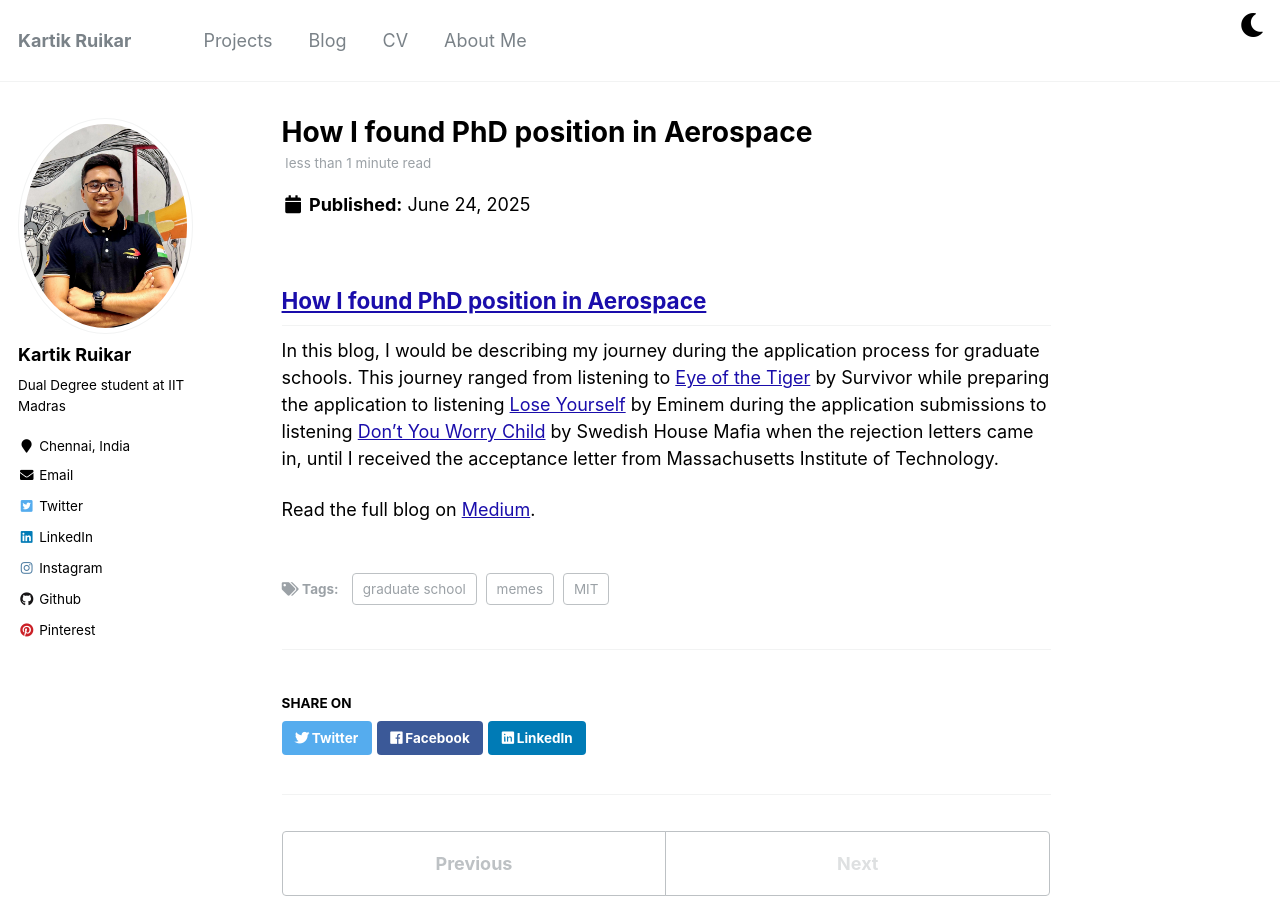
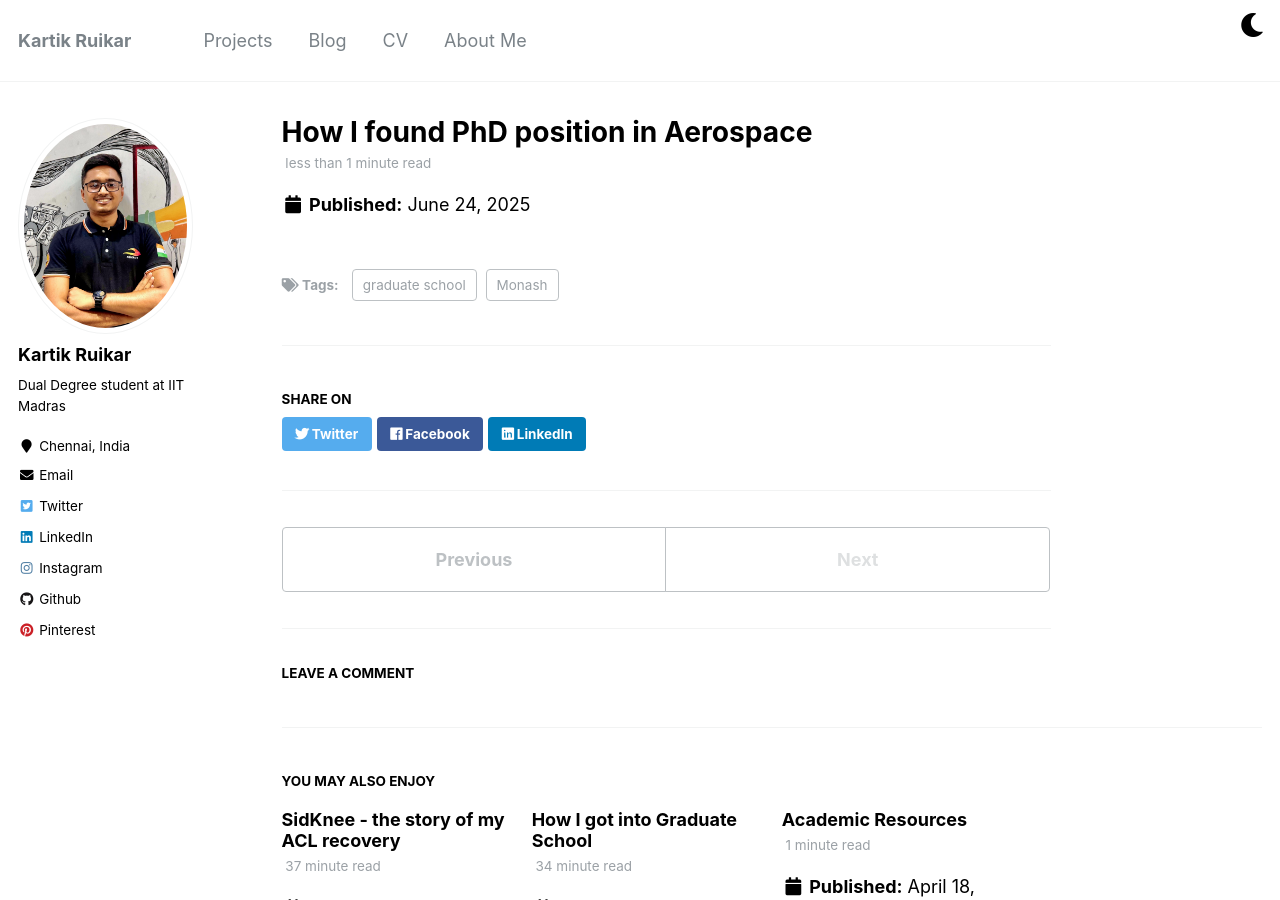
Before and after one commit to Kartik2605/Kartik2605.github.io, a Jekyll site: the page built from _posts/2025-06-24-grad_school.md, in a window 1280 px wide and 900 px high. Built offline with Jekyll 4.4.1, drawn with Linux system fonts in a browser that asks for light colours; comment, search, counter and statistics services are not loaded.

Commit message:
changes regarding the blog posts

```diff
--- a/_includes/archive-single.html
+++ b/_includes/archive-single.html
@@ -27,7 +27,9 @@
     {% endif %}
 
     <h2 class="archive__item-title" itemprop="headline">
-      {% if post.link %}
+      {% if post.external_url %}
+        <a href="{{ post.external_url }}" target="_blank">{{ title }}</a>
+      {% elsif post.link %}
         <a href="{{ post.link }}">{{ title }}</a> <a href="{{ base_path }}{{ post.url }}" rel="permalink"><i class="fa fa-link" aria-hidden="true" title="permalink"></i><span class="sr-only">Permalink</span></a>
       {% else %}
         <a href="{{ base_path }}{{ post.url }}" rel="permalink">{{ title }}</a>
--- a/_posts/2025-06-24-grad_school.md
+++ b/_posts/2025-06-24-grad_school.md
@@ -1,18 +1,9 @@
 ---
 title: "How I found PhD position in Aerospace"
 date: 2025-06-24
-permalink: /posts/2020/06/grad_school/
-image: /images/graduate-school-applications.jpg
 tags:
   - graduate school
-  - MIT
-  - memes
+  - Monash
+external_url: https://medium.com/your-blog-url
+excerpt: "A brief summary of my journey through the graduate school application process, including challenges, music that kept me motivated, and how I ultimately secured a PhD position in Aerospace."
 ---
-
-## [How I found PhD position in Aerospace](https://medium.com/your-blog-url)
-
-In this blog, I would be describing my journey during the application process for graduate schools. This journey ranged from  listening  to [Eye of the Tiger](https://www.youtube.com/watch?v=btPJPFnesV4&list=RDo1tj2zJ2Wvg&index=8) by Survivor while preparing the application to listening [Lose Yourself](https://www.youtube.com/watch?v=_Yhyp-_hX2s)
-by Eminem during the application submissions to listening [Don't You Worry Child](https://www.youtube.com/watch?v=1y6smkh6c-0) by Swedish House Mafia
-when the rejection letters came in, until I received the acceptance letter from Massachusetts Institute of Technology.
-
-Read the full blog on [Medium](https://medium.com/your-blog-url).
```
